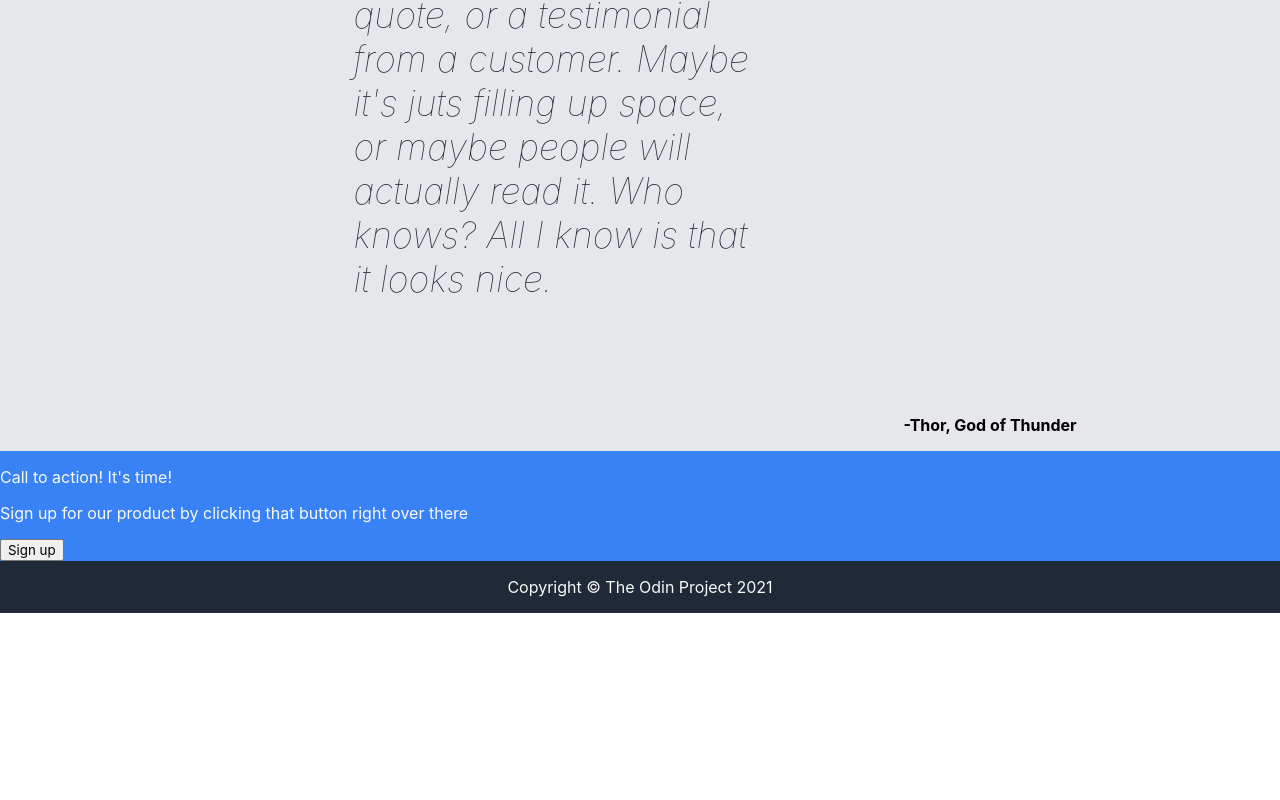
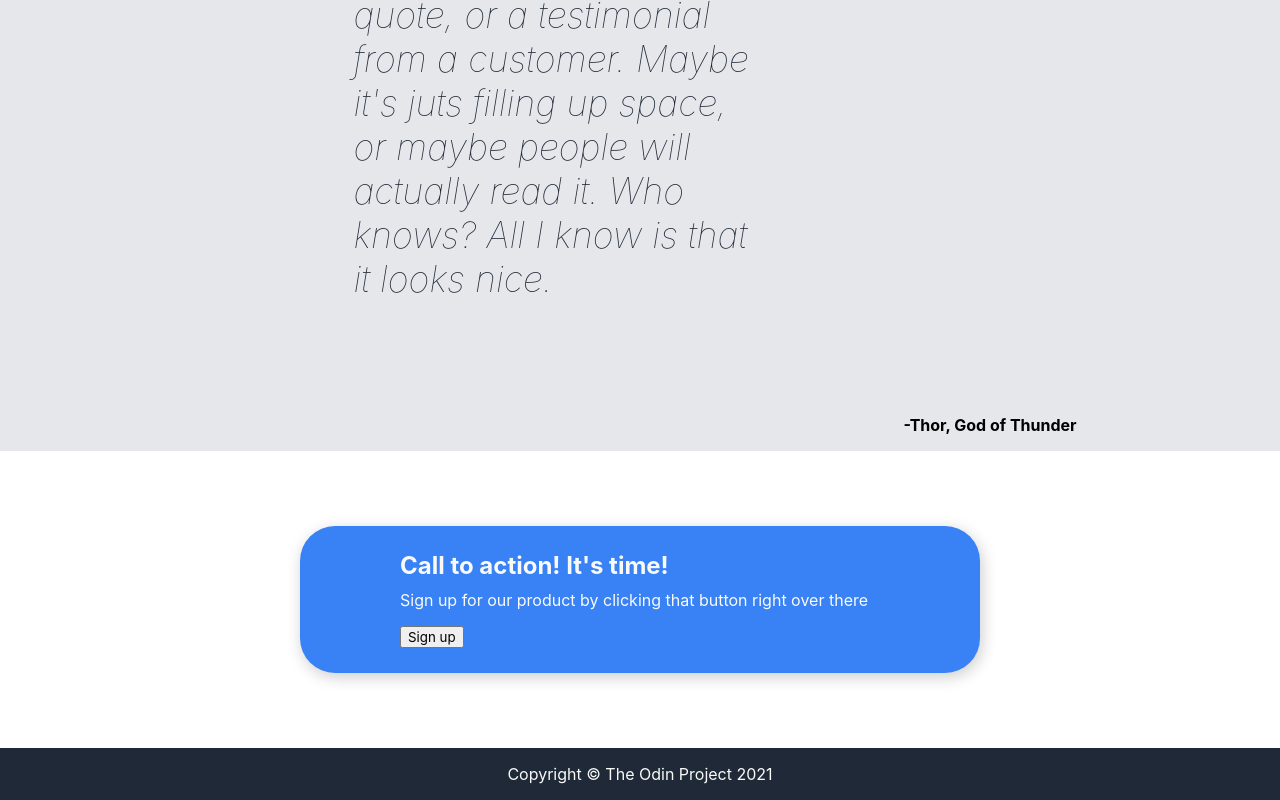
Before and after one commit to bjtn1/landing-page, a plain HTML site: page index.html in a window 1280 px wide. Shown: the part 1555-2355 px from the top of the page. Before the commit the page ends 2168 px from the top, so only its background shows below. Drawn offline with Linux system fonts and the light colour scheme.

Commit message:
Finish CTA box

```diff
--- a/css/style.css
+++ b/css/style.css
@@ -146,7 +146,22 @@ a {
 
 .cta {
     background: #3882F6;
-    flex: 1;
+    padding: 25px 100px;
+    width: 480px;
+    border-radius: 35px;
+    box-shadow: 2px 4px 16px rgba(0,0,0,.2);
+    margin: 75px;
+    align-self: center;
+}
+
+.cta-header {
+    font-size: 24px;
+    font-weight: bold;
+    margin: 0;
+}
+
+.cta-text {
+    margin-top: 10px;
 }
 
 /* END: CTA SECTION */
--- a/index.html
+++ b/index.html
@@ -77,8 +77,8 @@
         </div>
 
         <div class="cta">
-            <p>Call to action! It's time!</p>
-            <p>Sign up for our product by clicking that button right over there</p>
+            <p class="cta-header">Call to action! It's time!</p>
+            <p class="cta-text">Sign up for our product by clicking that button right over there</p>
             <button>Sign up</button>
         </div>
 
```
